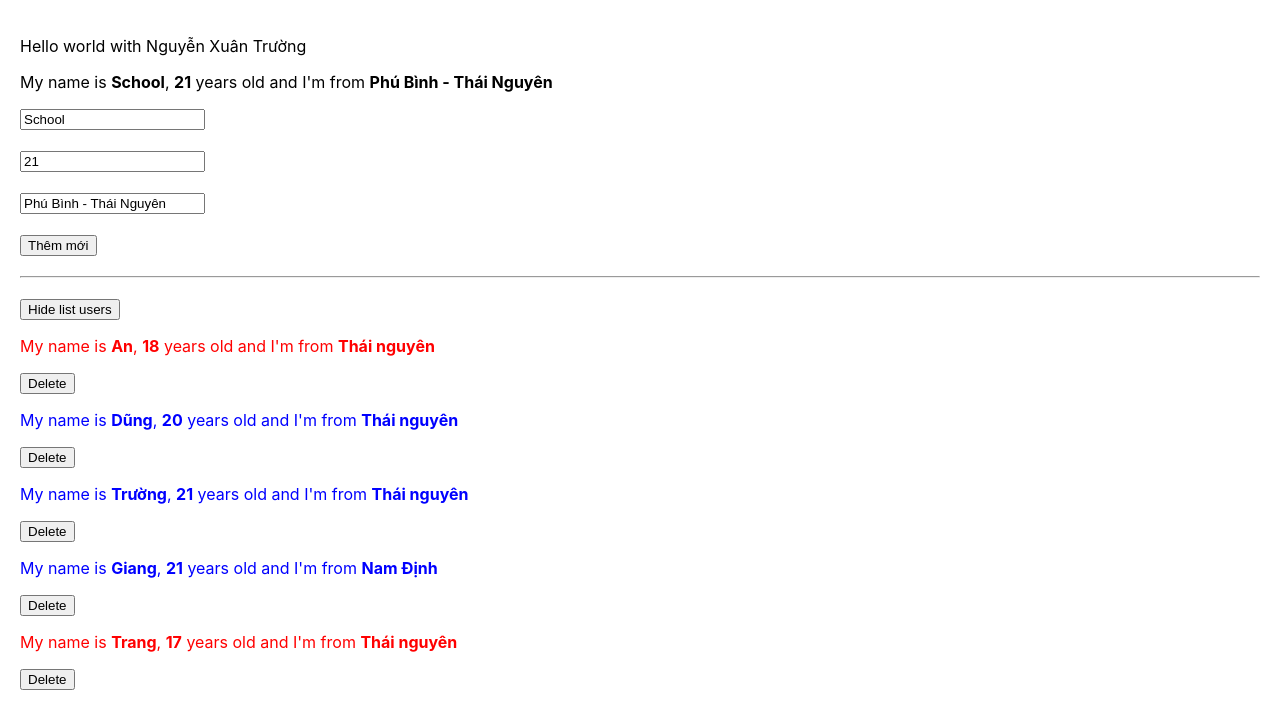
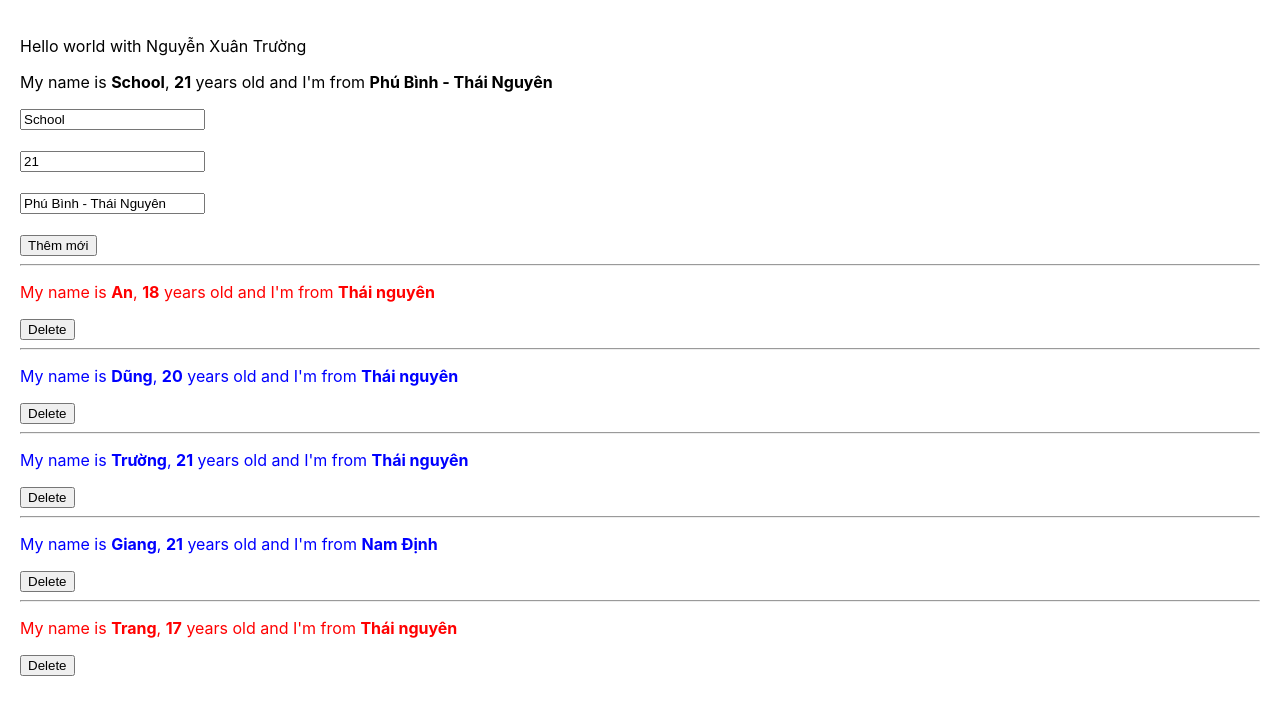
Before and after one commit to xuanTruongIT04/ReactJS_Beginer, a React (Create React App) app: page / in a window 1280 px wide. Shown: the top 728 px of the page. Built offline with nearby package versions, Linux system fonts and the light colour scheme.

Commit message:
stateful and stateless component

```diff
--- a/src/components/DisplayInfo.js
+++ b/src/components/DisplayInfo.js
@@ -2,65 +2,61 @@ import React from "react";
 import "./DisplayInfo.scss";
 // import Logo from "./../logo.svg";
 
-class DisplayInfo extends React.Component {
-  constructor(props) {
-    console.log("call constructor: 1");
-    super(props);
-    this.state = {
-      isShow: true,
-    };
-  }
+// class DisplayInfo extends React.Component {
 
-  handleShowHide() {
-    this.setState({
-      isShow: !this.state.isShow,
-    });
-  }
+//   render() {
+//     // Destructuring array/objectFit
+//     console.log("Call me render")
+//     const { listUsers } = this.props;
 
-  componentDidMount() {
-    console.log("Call me did mount");
-  }
+//     return (
+//       // Show object or array in template => JSON.stringify(object)
+//       /* {JSON.stringify(listUsers)} */
+//       <>
+//         <div className="display-info-container">
+//           {true && (
+//             <>
+//               {listUsers.map((user) => {
+//                 return (
+//                   <div key={user.id} className="user-info">
+//                     <hr />
+//                     <p className={user.age > 18 ? "blue" : "red"}>
+//                       My name is <b>{user.name}</b>, <b>{user.age}</b> years old
+//                       and I'm from <b>{user.address}</b>
+//                     </p>
+//                   </div>
+//                 );
+//               })}
+//             </>
+//           )}
+//         </div>
+//       </>
+//     );
+//   }
+// }
 
-  componentDidUpdate() {
-    console.log("Call me did update");
-  }
 
-  handleDeleteUser = (user) => {
-    this.props.handleDeleteUser(user.id);
-  };
-
-  render() {
+const DisplayInfo = (props) => {
+  const { listUsers } = props;
   // Destructuring array/objectFit
-    console.log("Call me render")
-    const { listUsers } = this.props;
+  console.log("Call me render");
 
   return (
     // Show object or array in template => JSON.stringify(object)
     /* {JSON.stringify(listUsers)} */
     <>
       <div className="display-info-container">
-          {/* <div className="logo">
-            <img src={Logo} className="img" />
-          </div> */}
-          <hr className="my-20" />
-          <button
-            onClick={() => {
-              this.handleShowHide();
-            }}
-          >
-            {this.state.isShow ? "Hide list users" : "Show list users"}
-          </button>
-          {this.state.isShow && (
+        {true && (
           <>
             {listUsers.map((user) => {
               return (
                 <div key={user.id} className="user-info">
+                  <hr />
                   <p className={user.age > 18 ? "blue" : "red"}>
                     My name is <b>{user.name}</b>, <b>{user.age}</b> years old
                     and I'm from <b>{user.address}</b>
                   </p>
-                    {/* {console.log(user)} */}
-                    <button onClick={() => this.handleDeleteUser(user)}>
+                  <button onClick={() => props.handleDeleteUser(user.id)}>
                     Delete
                   </button>
                 </div>
@@ -71,7 +67,6 @@ class DisplayInfo extends React.Component {
       </div>
     </>
   );
-  }
-}
+};
 
 export default DisplayInfo;
```
Lines whose indentation alone changed are shown as unchanged.
